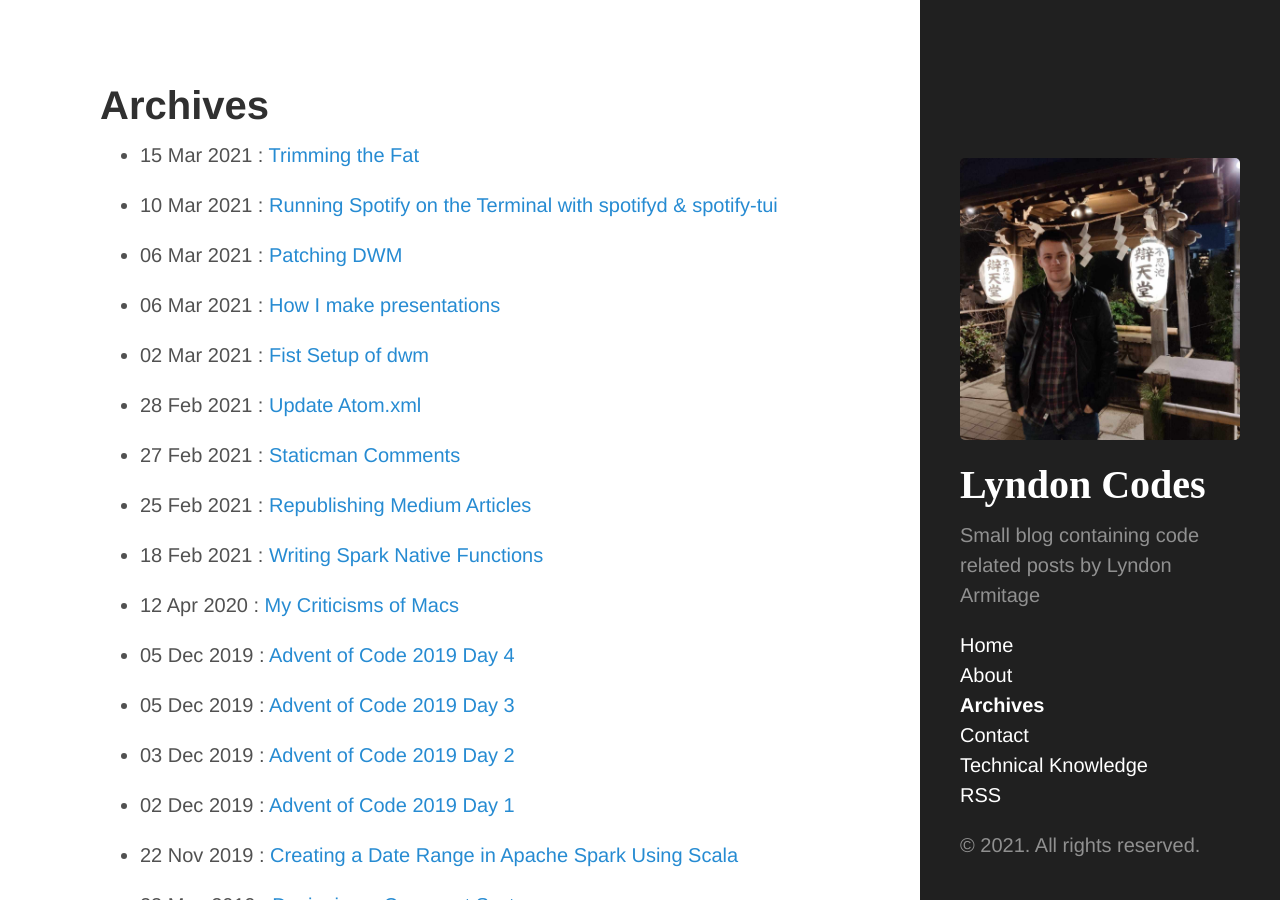
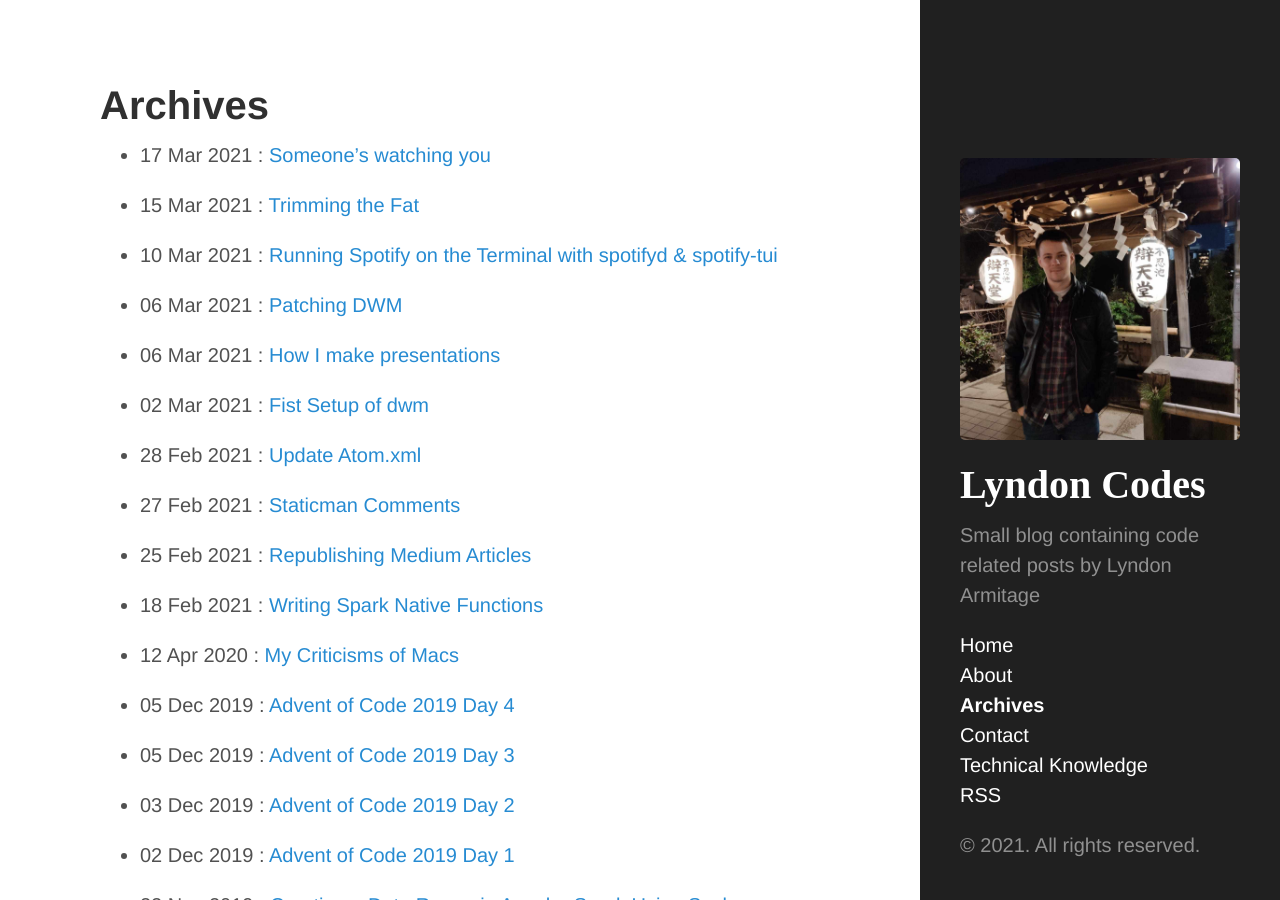
Before and after one commit to LyndonArmitage/lyndonarmitage.github.io, a Jekyll site: the page built from archive.md, in a window 1280 px wide and 900 px high. Built offline with Jekyll 4.4.1, drawn with Linux system fonts in a browser that asks for light colours.

Commit message:
Publish post

```diff
--- a/_drafts/someone-s-watching-you.md
+++ b/_posts/2021-03-17-someone-s-watching-you.md
@@ -12,8 +12,8 @@ tags:
 - oss
 - internet
 - tracking
+date: 2021-03-17 14:30 +0000
 ---
-
 Go grab your tin-foil hat it's time to talk about surveillance online in the
 modern internet.
 
```
